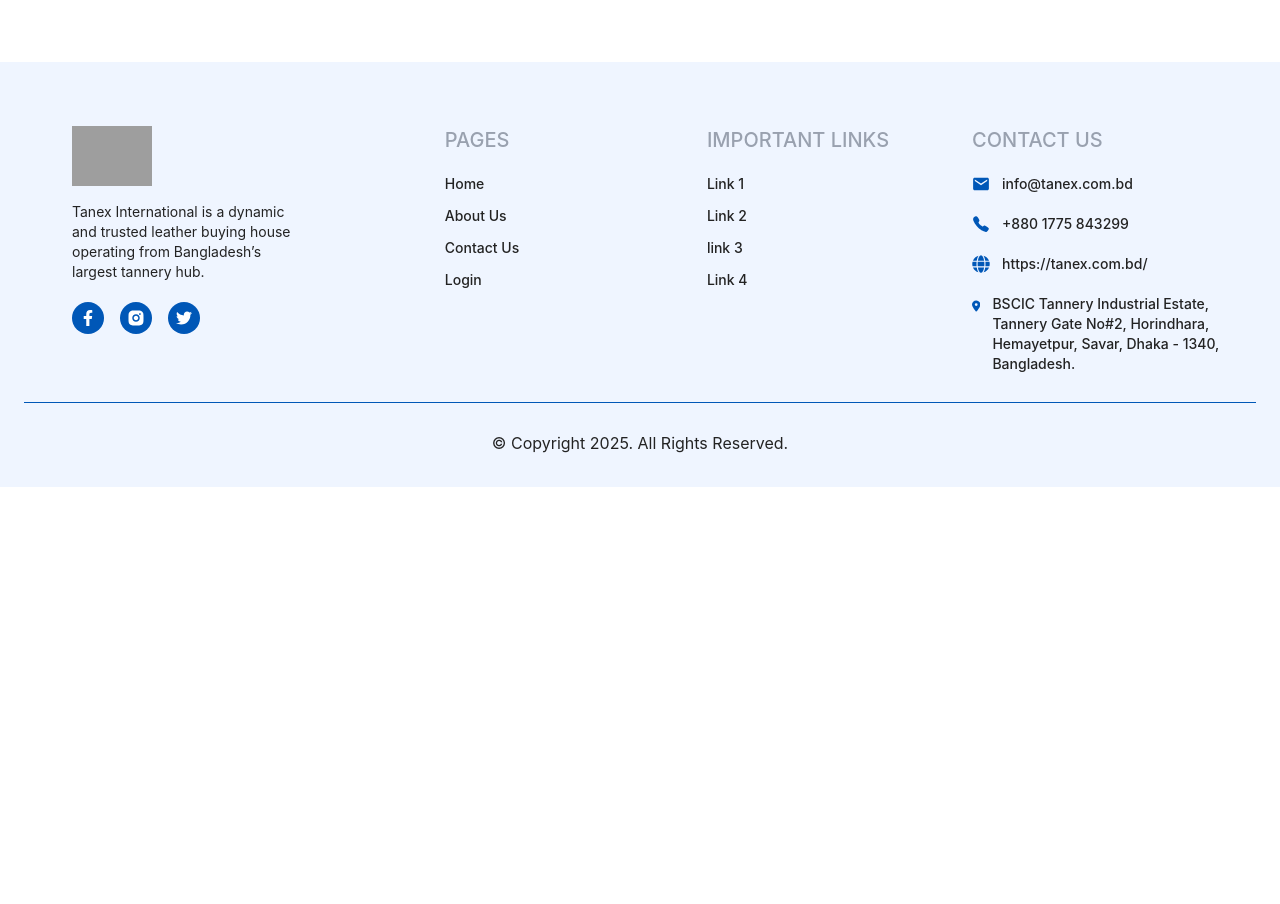
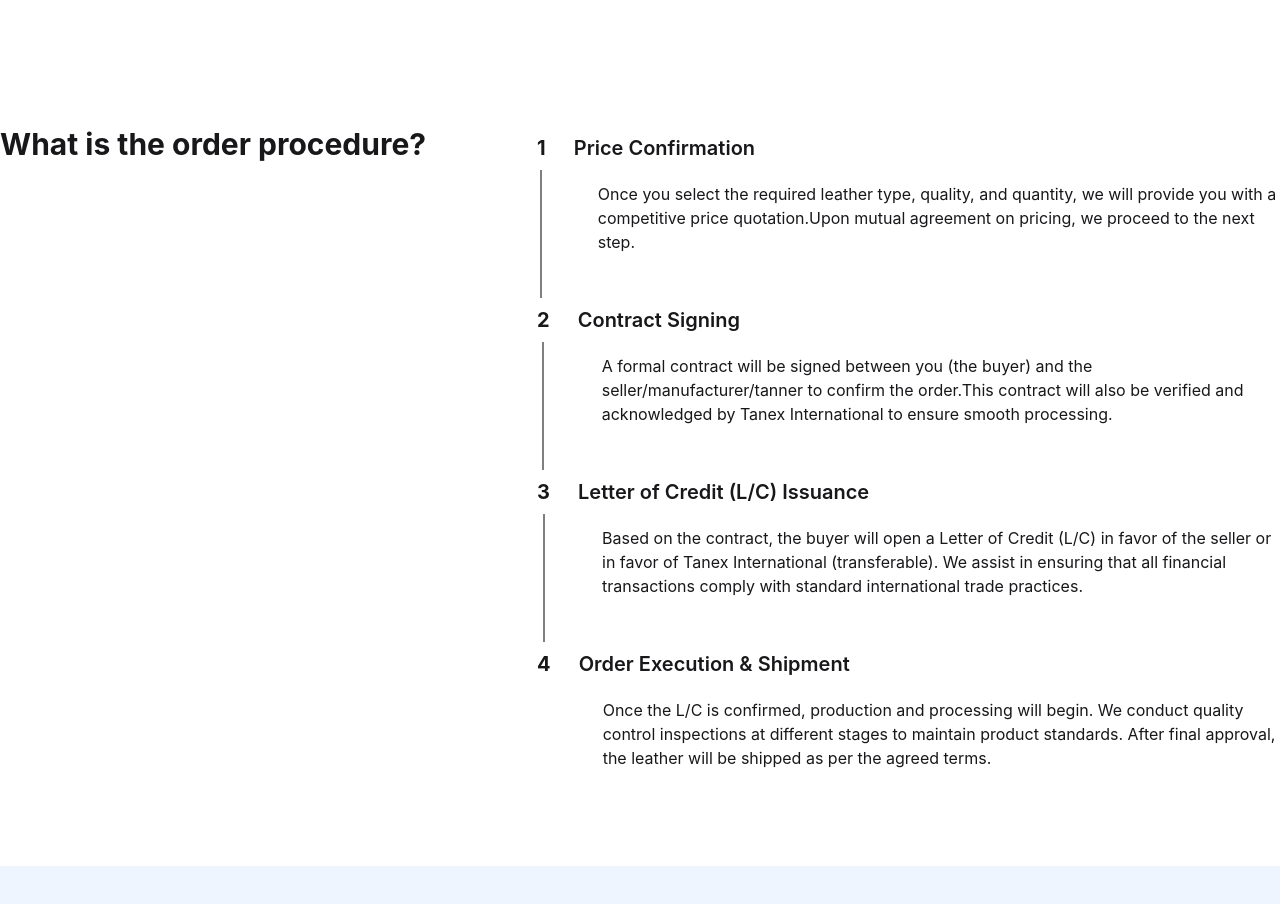
Before and after one commit to zillulofficial/LeatherGoods-Ecommerce-client, a React (Vite) app: page / in a window 1280 px wide. Shown: the part 1880-2784 px from the top of the page. Before the commit the page ends 2367 px from the top, so only its background shows below. Built offline with nearby package versions, Linux system fonts and the light colour scheme; no server answers; grey boxes are pictures that could not be loaded.

Commit message:
Order procedure segment added to home page

```diff
--- a/src/Components/Banner/Banner.jsx
+++ b/src/Components/Banner/Banner.jsx
@@ -36,7 +36,7 @@ const Banner = () => {
                             <p className='text-2xl md:text-6xl lg:text-7xl text-white uppercase mb-8 '>Welcome to <br className='hidden md:block' /><span className='text-[#0057B7]'>Tanex </span><br className='hidden md:block' />International </p>
 
                             <Link to='/aboutUs'>
-                                <button class="relative inline-flex items-center justify-start py-3 pl-4 pr-12 overflow-hidden font-semibold text-[#0057B7] transition-all duration-150 ease-in-out rounded hover:pl-10 hover:pr-6 bg-gray-50 group">
+                                <button class="relative cursor-pointer inline-flex items-center justify-start py-3 pl-4 pr-12 overflow-hidden font-semibold text-[#0057B7] transition-all duration-150 ease-in-out rounded hover:pl-10 hover:pr-6 bg-gray-50 group">
                                     <span class="absolute bottom-0 left-0 w-full h-1 transition-all duration-150 ease-in-out bg-[#0057B7] group-hover:h-full"></span>
                                     <span class="absolute right-0 pr-4 duration-200 ease-out group-hover:translate-x-12">
                                         <svg class="w-5 h-5 text-[#00AEEF]" fill="none" stroke="currentColor" viewBox="0 0 24 24" xmlns="http://www.w3.org/2000/svg"><path stroke-linecap="round" stroke-linejoin="round" stroke-width="2" d="M14 5l7 7m0 0l-7 7m7-7H3"></path></svg>
@@ -55,7 +55,7 @@ const Banner = () => {
                             <p className='text-2xl md:text-6xl lg:text-7xl text-white uppercase mb-8 '>Sourcing the <br className='hidden md:block' />Finest <span className='text-[#0057B7]'>Leather</span><br className='hidden md:block' /> Globally </p>
 
                             <Link to='/aboutUs'>
-                                <button class="relative inline-flex items-center justify-start py-3 pl-4 pr-12 overflow-hidden font-semibold text-[#0057B7] transition-all duration-150 ease-in-out rounded hover:pl-10 hover:pr-6 bg-gray-50 group">
+                                <button class="relative cursor-pointer inline-flex items-center justify-start py-3 pl-4 pr-12 overflow-hidden font-semibold text-[#0057B7] transition-all duration-150 ease-in-out rounded hover:pl-10 hover:pr-6 bg-gray-50 group">
                                     <span class="absolute bottom-0 left-0 w-full h-1 transition-all duration-150 ease-in-out bg-[#0057B7] group-hover:h-full"></span>
                                     <span class="absolute right-0 pr-4 duration-200 ease-out group-hover:translate-x-12">
                                         <svg class="w-5 h-5 text-[#00AEEF]" fill="none" stroke="currentColor" viewBox="0 0 24 24" xmlns="http://www.w3.org/2000/svg"><path stroke-linecap="round" stroke-linejoin="round" stroke-width="2" d="M14 5l7 7m0 0l-7 7m7-7H3"></path></svg>
@@ -74,7 +74,7 @@ const Banner = () => {
                             <p className='text-2xl md:text-6xl lg:text-7xl text-white uppercase mb-8 '>Discover Excellence<br className='hidden md:block' />with<span className='text-[#0057B7]'>Tanex </span><br className='hidden md:block' />International </p>
 
                             <Link to='/aboutUs'>
-                                <button class="relative inline-flex items-center justify-start py-3 pl-4 pr-12 overflow-hidden font-semibold text-[#0057B7] transition-all duration-150 ease-in-out rounded hover:pl-10 hover:pr-6 bg-gray-50 group">
+                                <button class="relative cursor-pointer inline-flex items-center justify-start py-3 pl-4 pr-12 overflow-hidden font-semibold text-[#0057B7] transition-all duration-150 ease-in-out rounded hover:pl-10 hover:pr-6 bg-gray-50 group">
                                     <span class="absolute bottom-0 left-0 w-full h-1 transition-all duration-150 ease-in-out bg-[#0057B7] group-hover:h-full"></span>
                                     <span class="absolute right-0 pr-4 duration-200 ease-out group-hover:translate-x-12">
                                         <svg class="w-5 h-5 text-[#00AEEF]" fill="none" stroke="currentColor" viewBox="0 0 24 24" xmlns="http://www.w3.org/2000/svg"><path stroke-linecap="round" stroke-linejoin="round" stroke-width="2" d="M14 5l7 7m0 0l-7 7m7-7H3"></path></svg>
--- /dev/null
+++ b/src/Components/OrderProcedure/OrderProcedure.jsx
@@ -0,0 +1,77 @@
+
+import { motion } from "framer-motion";
+import VerticalNumber from "./VerticalNumber";
+
+const OrderProcedure = () => {
+    const enterpriseDetails = [
+        {
+            _id: 1,
+            title: "Price Confirmation",
+            description:
+                "Once you select the required leather type, quality, and quantity, we will provide you with a competitive price quotation.Upon mutual agreement on pricing, we proceed to the next step.",
+            number: 1,
+            color: "FBBC05",
+            verticalLine: true,
+        },
+        {
+            _id: 2,
+            title: "Contract Signing",
+            description:
+                "A formal contract will be signed between you (the buyer) and the seller/manufacturer/tanner to confirm the order.This contract will also be verified and acknowledged by Tanex International to ensure smooth processing.",
+            number: 2,
+            color: "93C648",
+            verticalLine: true,
+        },
+        {
+            _id: 3,
+            title: "Letter of Credit (L/C) Issuance",
+            description:
+                "Based on the contract, the buyer will open a Letter of Credit (L/C) in favor of the seller or in favor of Tanex International (transferable). We assist in ensuring that all financial transactions comply with standard international trade practices.",
+            number: 3,
+            color: "50B577",
+            verticalLine: true,
+        },
+        {
+            _id: 4,
+            title: "Order Execution & Shipment",
+            description:
+                "Once the L/C is confirmed, production and processing will begin. We conduct quality control inspections at different stages to maintain product standards. After final approval, the leather will be shipped as per the agreed terms.",
+            number: 4,
+            color: "50B577",
+        },
+    ];
+    return (
+        <div>
+            <div className="container mx-auto flex flex-col lg:flex-row mb-24 md:w-3/4 lg:w-full">
+                <h2 className="text-3xl font-bold w-full text-center lg:text-left mb-10 lg:mb-0">
+                    What is the order procedure?
+                </h2>
+                <div>
+                    {enterpriseDetails?.map((offer, idx) => (
+                        <motion.div
+                            initial={{ opacity: 0, x: 90 }}
+                            whileInView={{ opacity: 1, x: 0 }}
+                            transition={{ duration: 0.5 + idx * 0.4 }}
+                            key={offer?._id}
+                            className="flex gap-3"
+                        >
+                            <VerticalNumber
+                                num={offer?.number}
+                                color={offer?.color}
+                                verticalLine={offer?.verticalLine}
+                            ></VerticalNumber>
+                            <div className="mt-2">
+                                <h4 className="text-xl font-semibold">
+                                    {offer?.title}
+                                </h4>
+                                <p className="pl-6 mt-5">{offer?.description}</p>
+                            </div>
+                        </motion.div>
+                    ))}
+                </div>
+            </div>
+        </div>
+    );
+};
+
+export default OrderProcedure;
--- /dev/null
+++ b/src/Components/OrderProcedure/VerticalNumber.jsx
@@ -0,0 +1,10 @@
+const VerticalNumber = ({num, color, verticalLine}) => {
+    return (
+        <div className="flex flex-col  items-center">
+            <p className={`font-bold text-xl px-4 py-2 text-center bg-[#${color}] rounded-full`}>{num}</p>
+            <p className={`bg-[#00000080] w-[2px] lg:h-32 md:h-40 h-52 ${verticalLine ? '' : 'hidden'}`}></p>
+        </div>
+    );
+};
+
+export default VerticalNumber;
--- a/src/Pages/Home/Home.jsx
+++ b/src/Pages/Home/Home.jsx
@@ -1,4 +1,5 @@
 import Banner from "../../Components/Banner/Banner";
+import OrderProcedure from "../../Components/OrderProcedure/OrderProcedure";
 import Services from "../../Components/Services/Services";
 
 const Home = () => {
@@ -6,6 +7,7 @@ const Home = () => {
         <div>
             <Banner></Banner>
             <Services></Services>
+            <OrderProcedure></OrderProcedure>
         </div>
     );
 };
```
Also changed, not shown: src/Components/Services/Services.jsx (+17 -17 lines), src/Layout/Navbar/Navbar.jsx (+13 -7 lines).
